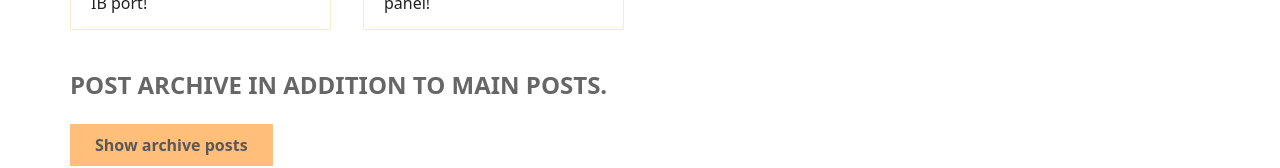
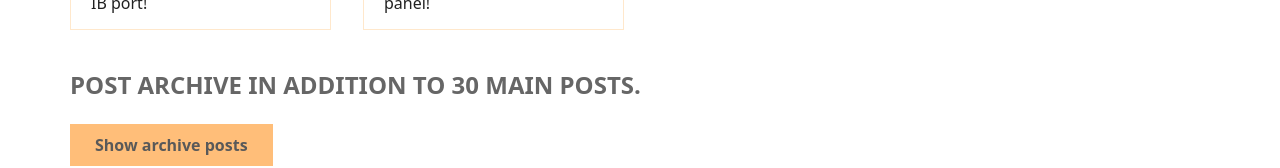
Before and after one commit to Soulbolt/atomic-blog, a React (Create React App) app: page / in a window 1280 px wide. Shown: the part 1687-1855 px from the top of the page. Built offline with nearby package versions, Linux system fonts and the light colour scheme.

Commit message:
Add useCallback to memoize the handleAddPost function.

```diff
--- a/src/App-memo.js
+++ b/src/App-memo.js
@@ -1,4 +1,4 @@
-import { memo, useEffect, useState } from "react";
+import { memo, useCallback, useEffect, useMemo, useState } from "react";
 import { faker } from "@faker-js/faker";
 
 function createRandomPost() {
@@ -25,9 +25,9 @@ function App() {
         )
       : posts;
 
-  function handleAddPost(post) {
+  const handleAddPost = useCallback(function handleAddPost(post) {
     setPosts((posts) => [post, ...posts]);
-  }
+  }, []);
 
   function handleClearPosts() {
     setPosts([]);
@@ -41,10 +41,12 @@ function App() {
     [isFakeDark]
   );
 
-  const archiveOptions = {
-    show: false,
-    title: "Post archive in addition to main posts.",
-  };
+  const archiveOptions = useMemo(() => {
+    return {
+      show: false,
+      title: `Post archive in addition to ${posts.length} main posts.`,
+    };
+  }, [posts.length]);
 
   return (
     <section>
@@ -62,7 +64,7 @@ function App() {
         setSearchQuery={setSearchQuery}
       />
       <Main posts={searchedPosts} onAddPost={handleAddPost} />
-      <Archive archiveOptions={archiveOptions} />
+      <Archive archiveOptions={archiveOptions} onAddPost={handleAddPost} />
       <Footer />
     </section>
   );
@@ -159,7 +161,7 @@ function List({ posts }) {
   );
 }
 
-const Archive = memo(function Archive({ archiveOptions }) {
+const Archive = memo(function Archive({ archiveOptions, onAddPost }) {
   // Here we don't need the setter function. We're only using state to store these posts because the callback function passed into useState (which generates the posts) is only called once, on the initial render. So we use this trick as an optimization technique, because if we just used a regular variable, these posts would be re-created on every render. We could also move the posts outside the components, but I wanted to show you this trick 😉
   const [posts] = useState(() =>
     // 💥 WARNING: This might make your computer slow! Try a smaller `length` first
@@ -182,7 +184,7 @@ const Archive = memo(function Archive({ archiveOptions }) {
               <p>
                 <strong>{post.title}:</strong> {post.body}
               </p>
-              {/* <button onClick={() => onAddPost(post)}>Add as new post</button> */}
+              <button onClick={() => onAddPost(post)}>Add as new post</button>
             </li>
           ))}
         </ul>
```
